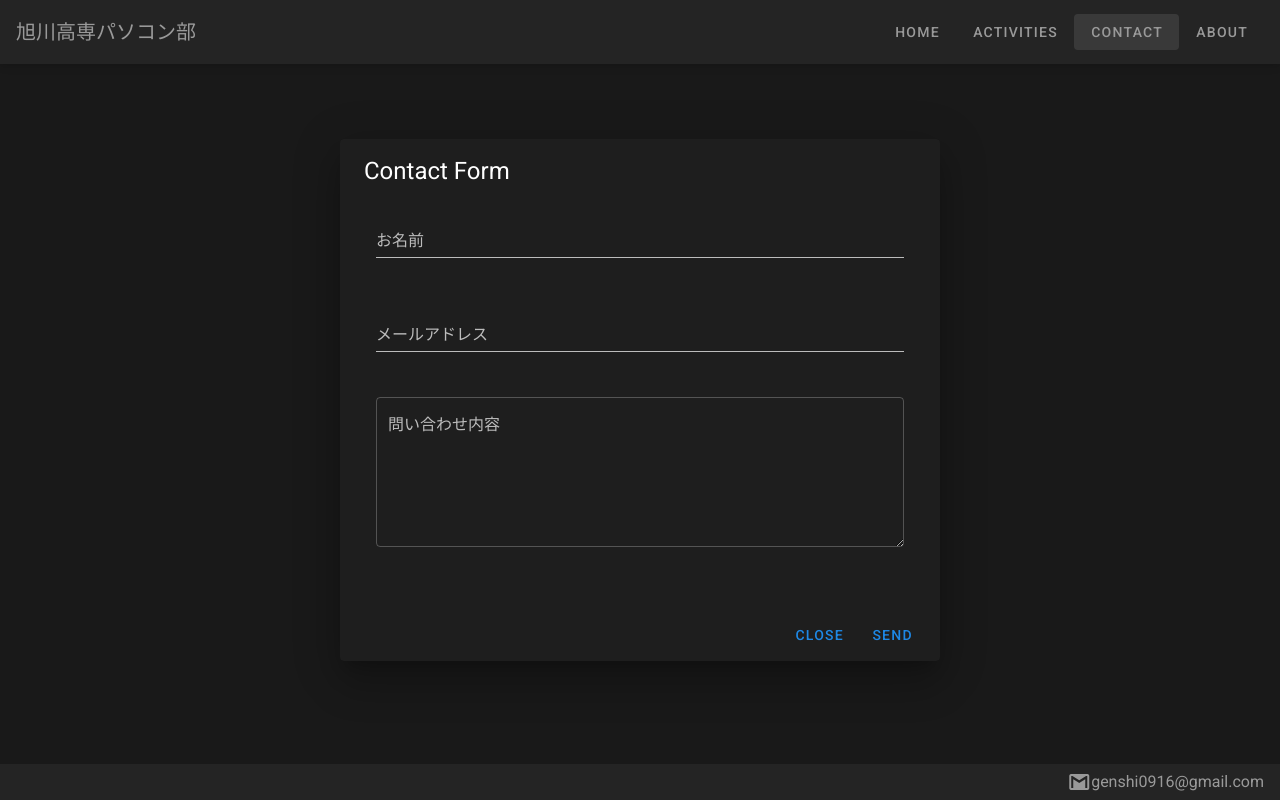
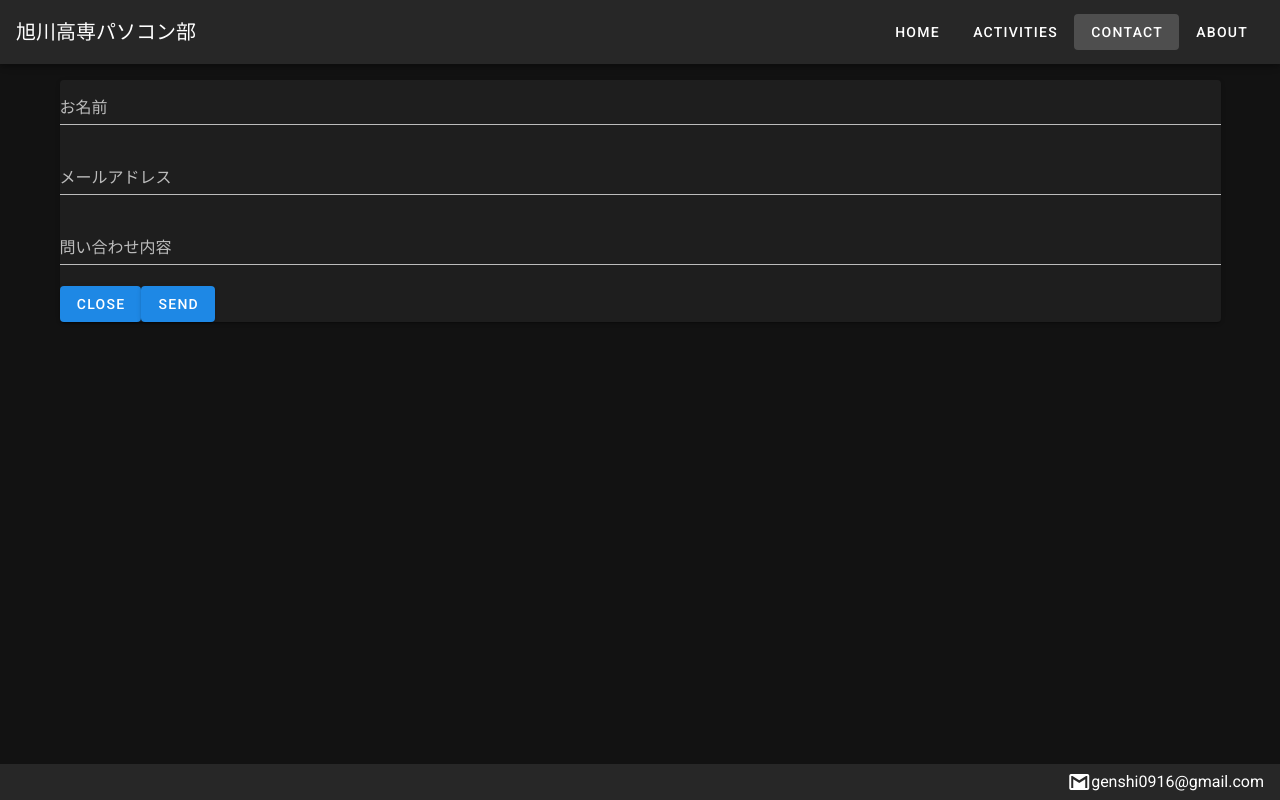
Before and after one commit to Genshi0916/NITAC-PCC-website, a Nuxt app: page /contact in a window 1280 px wide. Built offline with nearby package versions, Linux system fonts and the light colour scheme.

Commit message:
[修正]formのデザインを修正

```diff
--- a/pages/contact.vue
+++ b/pages/contact.vue
@@ -1,4 +1,4 @@
-<template>
+<!--><template>
   <v-row justify="center">
     <v-dialog v-model="dialog" persistent max-width="600px">
       <v-card>
@@ -22,12 +22,43 @@
         </v-card-text>
         <v-card-actions>
           <v-spacer></v-spacer>
-          <v-btn color="blue darken-1" text to='/'>Close</v-btn>
-          <v-btn color="blue darken-1" text to='/' @click="submit">Send</v-btn>
+          <v-btn to="/" color="blue darken-1" text @click="check">Close</v-btn>
+          <v-btn  v-on:click="submit" color="blue darken-1" tex>Send</v-btn>
         </v-card-actions>
       </v-card>
     </v-dialog>
   </v-row>
+</template>-->
+
+<template>
+<v-card>
+  <v-form
+    ref="form"
+    v-model="valid"
+    lazy-validation
+  >
+    <v-text-field
+      v-model="name"
+      label="お名前"
+      required
+    ></v-text-field>
+
+    <v-text-field
+      v-model="email"
+      label="メールアドレス"
+      required
+    ></v-text-field>
+
+    <v-text-field
+      v-model="description"
+      label="問い合わせ内容"
+      required
+    ></v-text-field>
+
+      <v-btn to="/" color="blue darken-1" @click="check">Close</v-btn>
+      <v-btn  v-on:click="submit" color="blue darken-1">Send</v-btn>
+  </v-form>
+  </v-card>
 </template>
 
 <script>
@@ -40,9 +71,9 @@ export default {
   }),
   methods:{
     submit:function(){
-      const name = this.name
-      const email = this.email
-      const description = this.description
+      var name = this.name
+      var email = this.email
+      var description = this.description
 
       const payload = {
         text: '問い合わせがありました\n'+
@@ -50,13 +81,16 @@ export default {
               'email:'+email+'\n'+
               '内容:'+description+'\n'
       }
-      const url = 'https://hooks.slack.com/services/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'
+      const url = 'https://hooks.slack.com/services/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'
 
       fetch(url,{
         method:'POST',
         body:JSON.stringify(payload)
       }).then(()=>{
-        alert('送信完了')
+        alert('送信完了');
+        this.name="";
+        this.email="";
+        this.description="";
       })
     }
   }
```
